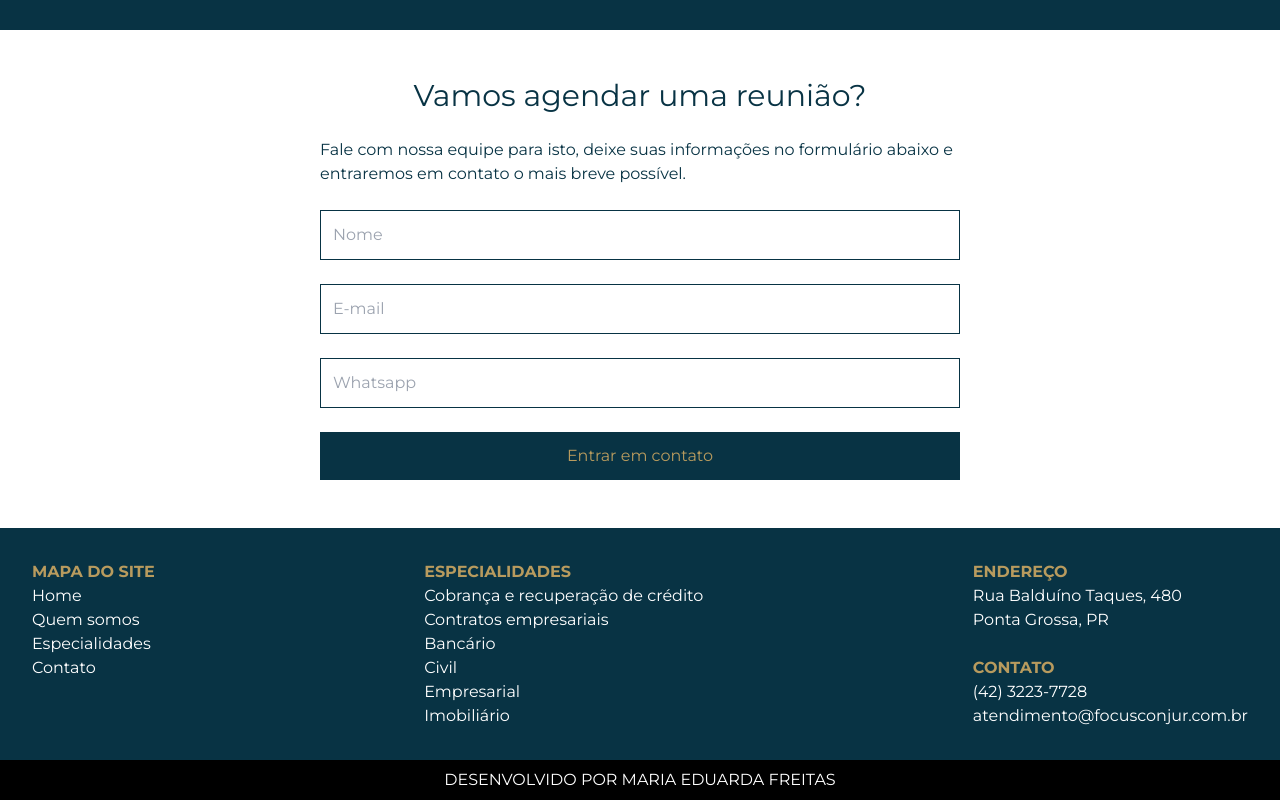
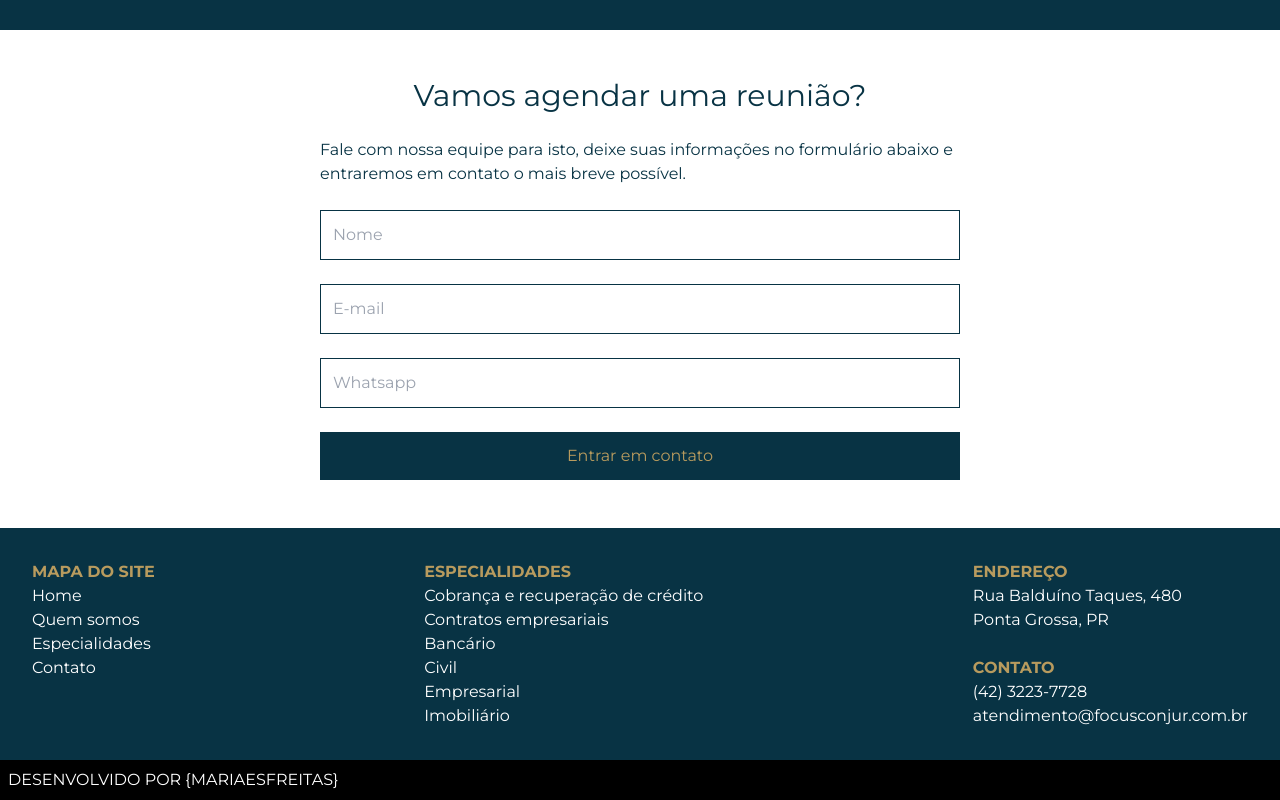
Before and after one commit to mariaesfreitas/focus, a Next.js app in the folder web/: page / in a window 1280 px wide. Shown: the part 1943-2743 px from the top of the page. Built offline with nearby package versions, Linux system fonts and the light colour scheme.

Commit message:
feat: update developer credit

```diff
--- a/web/src/components/DeveloperCredit/index.tsx
+++ b/web/src/components/DeveloperCredit/index.tsx
@@ -1,9 +1,13 @@
 export function DeveloperCredit() {
   return (
     <div className="w-full bg-black p-2">
-      <p className="text-white text-base text-center uppercase">
-        Desenvolvido por Maria Eduarda Freitas
-      </p>
+      <a
+        href="https://www.mariaesfreitas.com.br/"
+        target="blank"
+        className="text-white text-base text-center uppercase"
+      >
+        Desenvolvido por &#123;mariaesfreitas&#125;
+      </a>
     </div>
   );
 }
```
